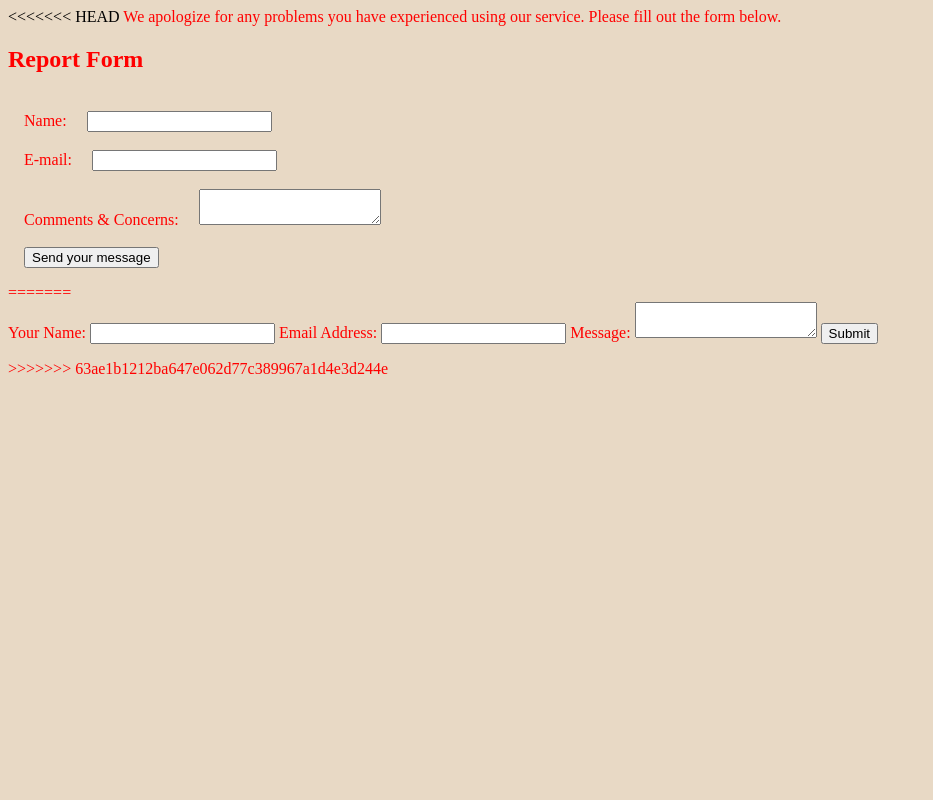
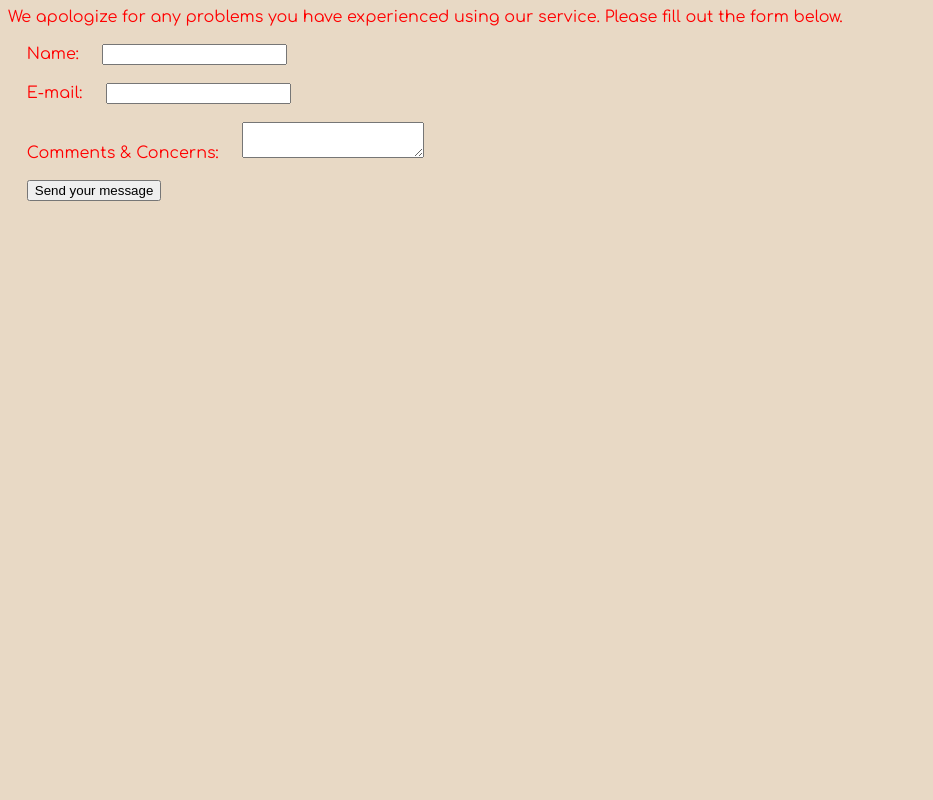
Before and after one commit to GuillermoFloresV/EmergencyStay, a Python web app: template templates/report.html in a window 1280 px wide. Shown: the whole page, without its empty margins (0-933 px from the left). Run offline with Jinja, Linux system fonts and the light colour scheme; the template is opened without the code that fills it, so the values that code supplies are empty.

Commit message:
Implemented report page and edited index page

```diff
--- a/css/report.css
+++ b/css/report.css
@@ -1,6 +1,10 @@
 @import url('https://fonts.googleapis.com/css?family=Comfortaa');
-
-body {
-  background: #E8D9C5;
-  animation: color-change 10s linear 2s infinite;
+body{
+    font-family: comfortaa;
+    background-color: #D6F5D6;
 }
+h1{
+    font-size: 75px;
+    text-align: center;
+    text-shadow: rgb(255,255,255);
+}
--- a/templates/index.html
+++ b/templates/index.html
@@ -15,6 +15,8 @@
         <div id="buttons">
 <a href="/seeking"><button id="seeking_btn"><span>Am Seeking A Home</span></button></a>
     <a href ="/volunteering"><button id="volunteer_btn"><span>Am Volunteering My Home</span></button></a>
+
+    <a href ="/report"><button id="report_btn"><span>Am Reporting An Incident(s)</span></button></a>
 </div>
     </body>
 </html>
--- a/templates/report.html
+++ b/templates/report.html
@@ -1,7 +1,10 @@
-<<<<<<< HEAD
 <!DOCTYPE html>
 <html>
-  <head>
+    <head>
+    <link rel="stylesheet" href="css/report.css">
+    <link href="https://fonts.googleapis.com/css?family=Comfortaa" rel="stylesheet">
+    </head>
+    <body>
     <title>Report</title>
 </head>
   <body>
@@ -9,7 +12,7 @@
   </body>
 
 
-<h2>Report Form</h2>
+
 <form action="/my-handling-form-page" method="post">
   <div>
     <label for="name">Name:</label>
@@ -46,15 +49,3 @@
 
 </body>
 </html>
-
-=======
-<form method="get" name="contact_form" action="Scripts/contact-form-handler.php">
-    Your Name:
-    <input type="text" name="name">
-    Email Address:
-    <input type="text" name="email">
-    Message:
-    <textarea name="message"></textarea>
-    <input type="submit" value="Submit">
-</form>
->>>>>>> 63ae1b1212ba647e062d77c389967a1d4e3d244e
--- a/templates/volunteering.html
+++ b/templates/volunteering.html
@@ -28,3 +28,5 @@
         </div>
     </footer>
 </html>
+
+</style>
```
Also changed, not shown: css/index.css (+21 -0 lines), templates/seeking.html (+0 -12 lines).
